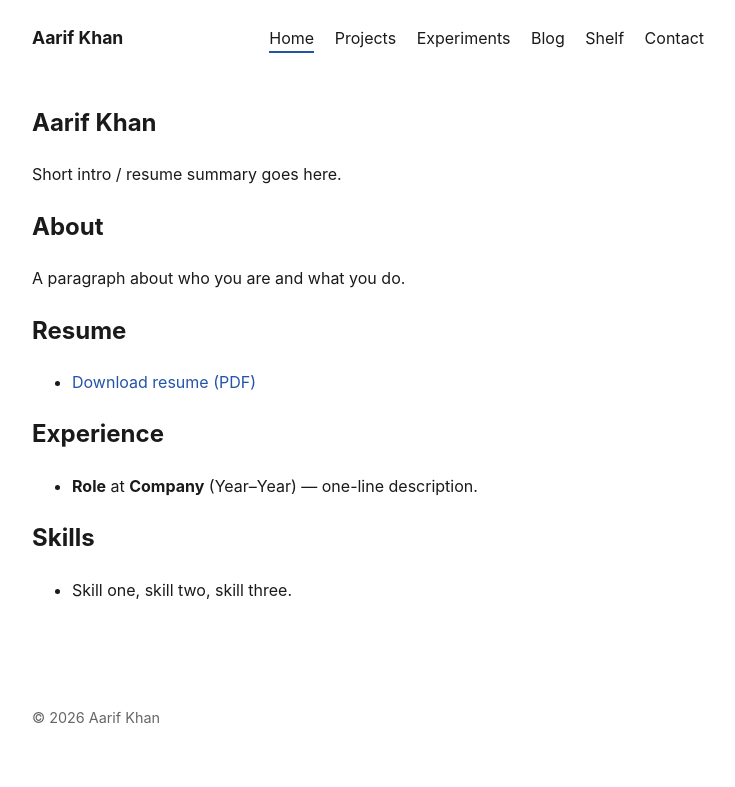
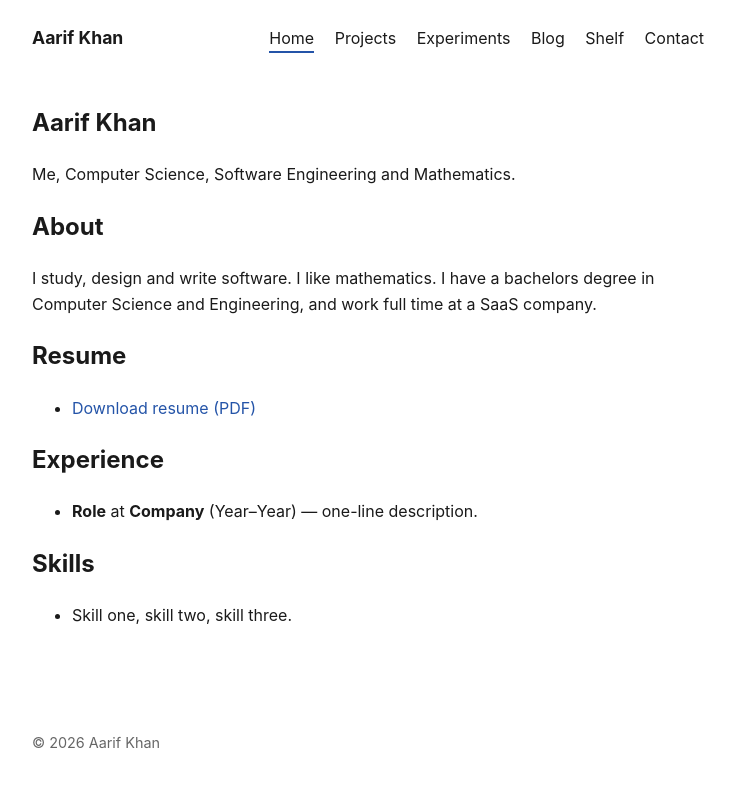
Before and after one commit to aarifkhan7/aarifkhan7.github.io, a Jekyll site: the page built from index.md, in a window 1280 px wide. Shown: the top 787 px of the page, without its empty margins (272-1007 px from the left). Built offline with Jekyll 4.4.1, drawn with Linux system fonts in a browser that asks for light colours.

Commit message:
And Intro and about.

```diff
--- a/index.md
+++ b/index.md
@@ -5,11 +5,11 @@ title: Home
 
 # Aarif Khan
 
-Short intro / resume summary goes here.
+Me, Computer Science, Software Engineering and Mathematics.
 
 ## About
 
-A paragraph about who you are and what you do.
+I study, design and write software. I like mathematics. I have a bachelors degree in Computer Science and Engineering, and work full time at a SaaS company.
 
 ## Resume
 
```
